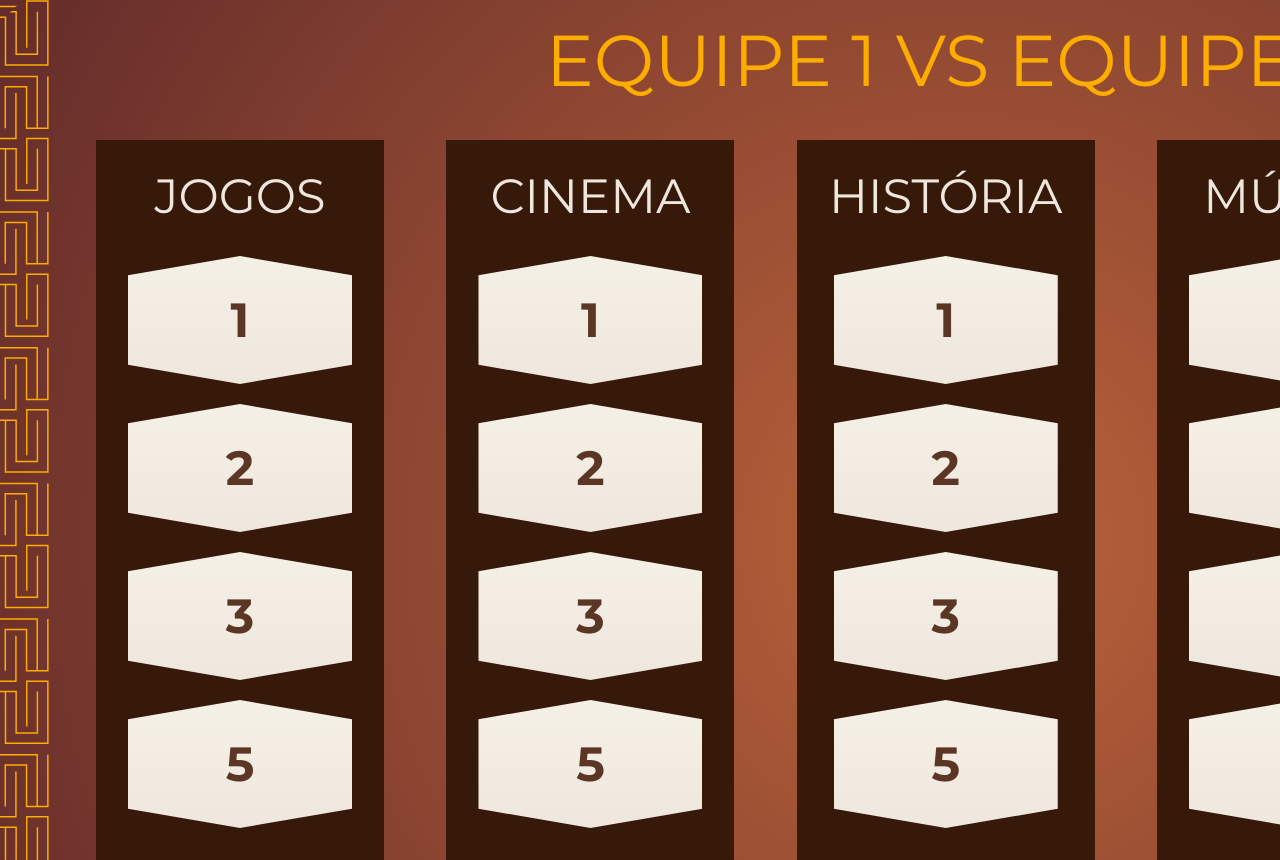
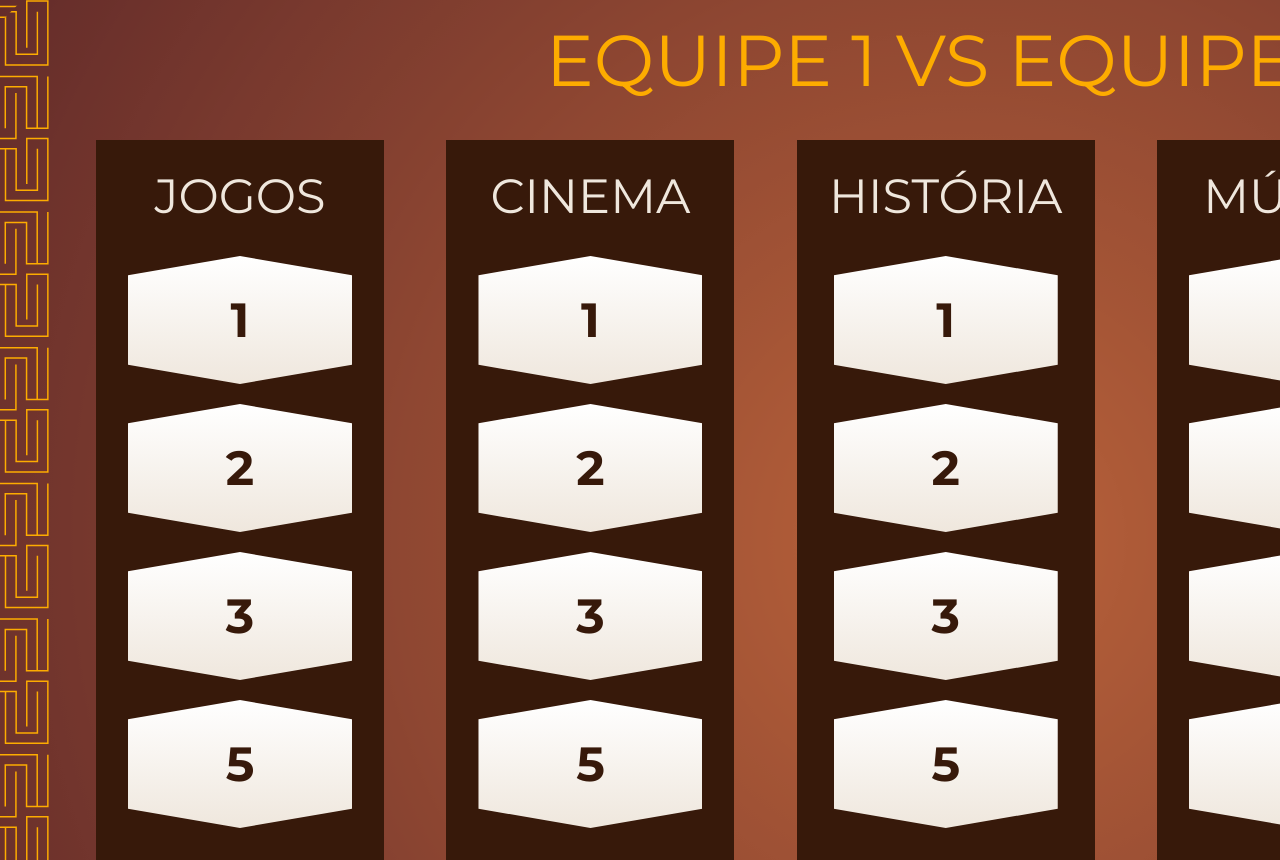
Before and after one commit to juliana-kawakami/cassino-magico, a Next.js app: page / in a window 1280 px wide. Shown: the top 860 px of the page. Built offline with nearby package versions, Linux system fonts and the light colour scheme.

Commit message:
ajustess

```diff
--- a/src/components/Card.jsx
+++ b/src/components/Card.jsx
@@ -5,8 +5,8 @@ import "../app/globals.css"; // Certifique-se de importar o CSS global, se neces
 const Card = ({ points, href, id }) => {
   return (
     <Link href={`${href}?id=${id}`} passHref>
-      <div className="relative flex items-center justify-center w-56 h-32 text-[#5b3624] text-5xl font-bold">
-        <div className="absolute inset-0 bg-gradient-to-b from-[#f5f0e6] to-[#efe7dd] clip-hexagon"></div>
+      <div className="relative flex items-center justify-center w-56 h-32 text-darkbrown text-5xl font-bold">
+        <div className="absolute inset-0 bg-gradient-to-b from-white to-beige clip-hexagon hover:opacity-70"></div>
         <span className="relative">{points}</span>
       </div>
     </Link>
```
